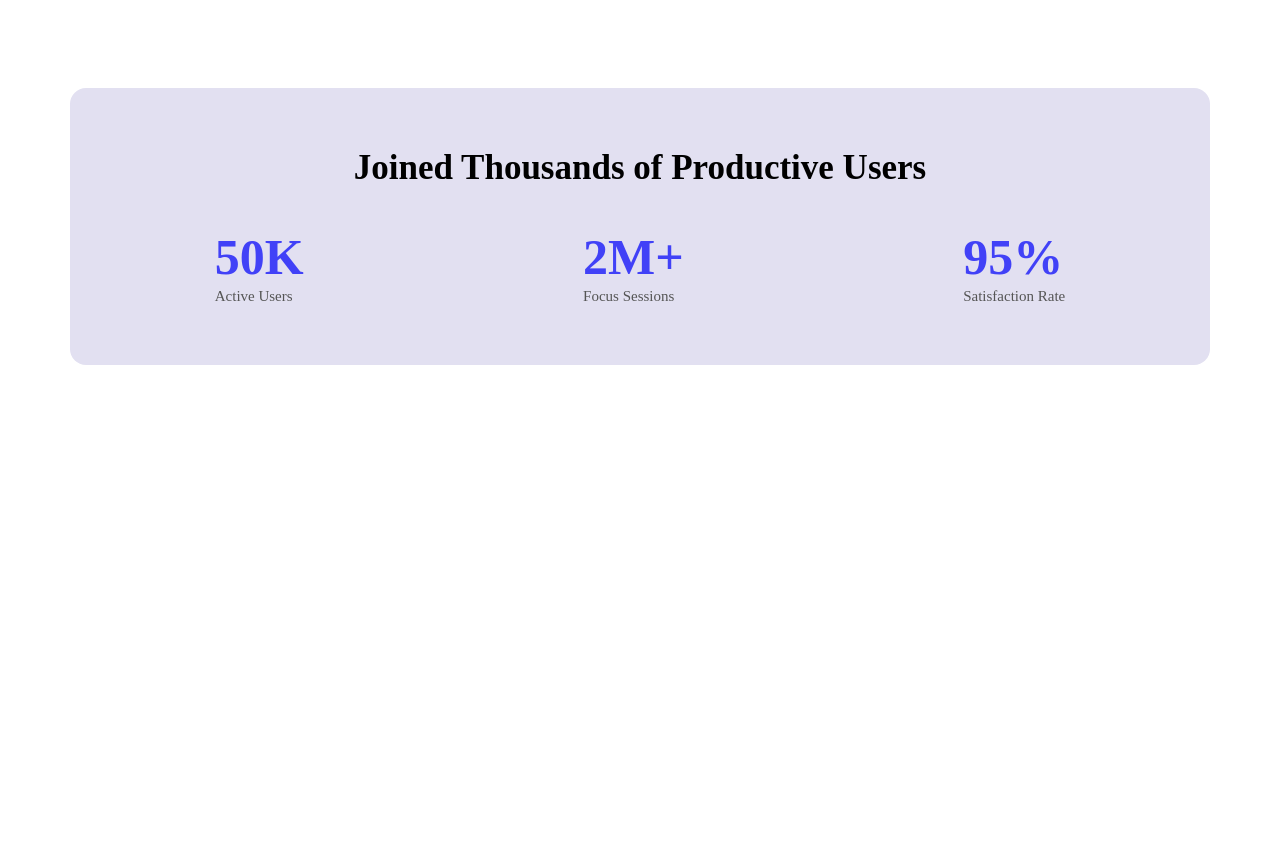
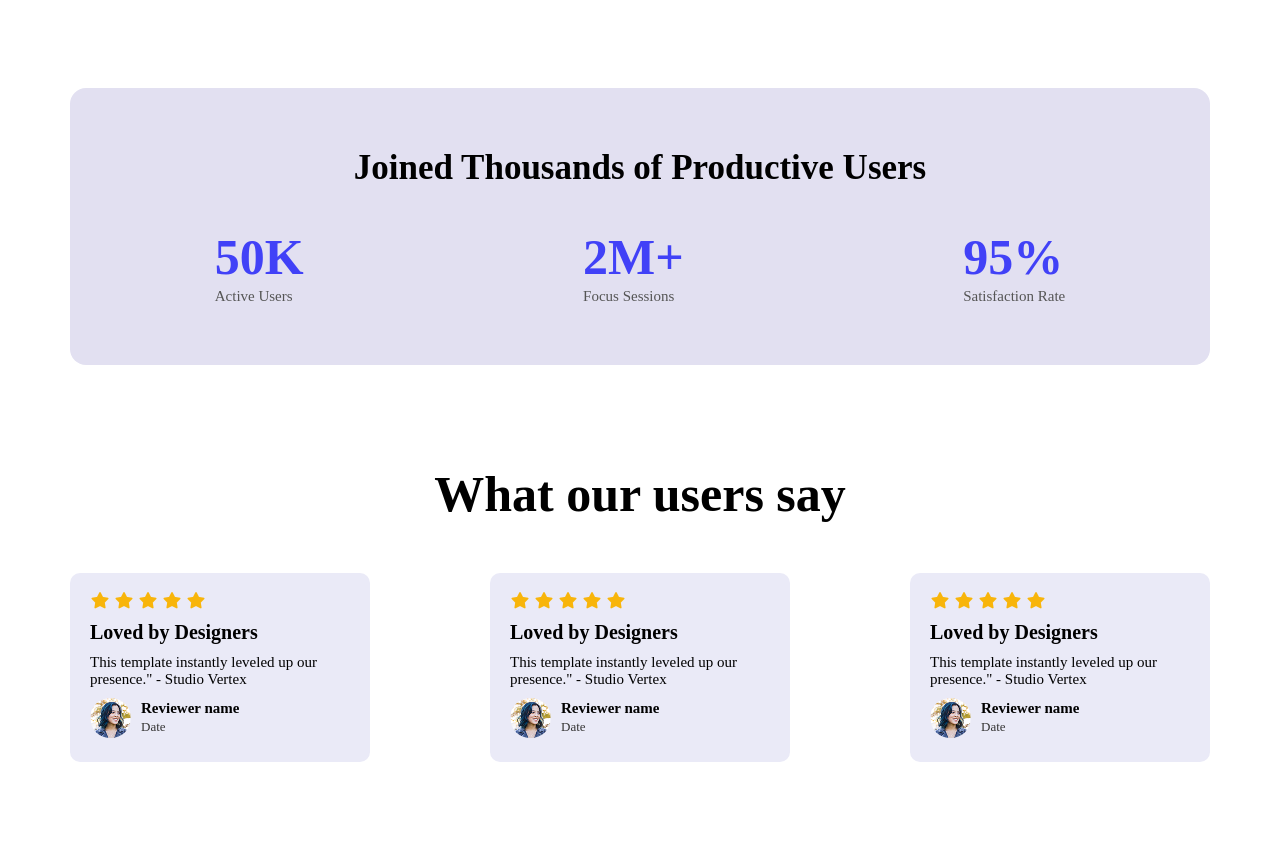
Before and after one commit to mahmuda111267/Assignment-02, a plain HTML site: page index.html in a window 1280 px wide. Shown: the part 1216-2078 px from the top of the page. Before the commit the page ends 1681 px from the top, so only its background shows below. Drawn offline with Linux system fonts and the light colour scheme.

Commit message:
User Review Section done

```diff
--- a/index.html
+++ b/index.html
@@ -4,10 +4,14 @@
     <meta charset="UTF-8">
     <meta name="viewport" content="width=device-width, initial-scale=1.0">
     <title>Assignment-02</title>
-    <link rel="stylesheet" href="style.css">
+    <link rel="stylesheet" href="https://cdnjs.cloudflare.com/ajax/libs/font-awesome/7.0.1/css/all.min.css" integrity="sha512-2SwdPD6INVrV/lHTZbO2nodKhrnDdJK9/kg2XD1r9uGqPo1cUbujc+IYdlYdEErWNu69gVcYgdxlmVmzTWnetw==" crossorigin="anonymous" referrerpolicy="no-referrer" />
     <link rel="preconnect" href="https://fonts.googleapis.com">
     <link rel="preconnect" href="https://fonts.gstatic.com" crossorigin>
     <link href="https://fonts.googleapis.com/css2?family=Inter:ital,opsz,wght@0,14..32,100..900;1,14..32,100..900&family=Poppins:ital,wght@0,100;0,200;0,300;0,400;0,500;0,600;0,700;0,800;0,900;1,100;1,200;1,300;1,400;1,500;1,600;1,700;1,800;1,900&display=swap" rel="stylesheet">
+
+    <link rel="stylesheet" href="style.css">
+
+
 </head>
 <body>
 
@@ -36,8 +40,6 @@
 
     </section>
 
-
-
     <section class="status">
         <h2>Joined Thousands of Productive Users</h2>
         <div class="status-box">
@@ -58,6 +60,73 @@
 
 
 
+    <section class="user-section">
+        <h1>What our users say</h1>
+        <div class="user-review">
+            <div class="user-review-text">
+                <div class="stars">
+                    <i class="fa-solid fa-star"></i>
+                    <i class="fa-solid fa-star"></i>
+                    <i class="fa-solid fa-star"></i>
+                    <i class="fa-solid fa-star"></i>
+                    <i class="fa-solid fa-star"></i>
+                </div>
+                <h2>Loved by Designers</h2>
+                <p>This template instantly leveled up our <br> presence." - Studio Vertex</p>
+                <div class="profile">
+                    <div class="user-profile-img">
+                        <img src="./image/avatar.png" alt="">
+                    </div>
+                    <div class="user-profile-text">
+                        <p>Reviewer name</p>
+                        <span>Date</span>
+                    </div>
+                </div>
+            </div>
+
+            <div class="user-review-text">
+                <div class="stars">
+                    <i class="fa-solid fa-star"></i>
+                    <i class="fa-solid fa-star"></i>
+                    <i class="fa-solid fa-star"></i>
+                    <i class="fa-solid fa-star"></i>
+                    <i class="fa-solid fa-star"></i>
+                </div>
+                <h2>Loved by Designers</h2>
+                <p>This template instantly leveled up our <br> presence." - Studio Vertex</p>
+                <div class="profile">
+                    <div class="user-profile-img">
+                        <img src="./image/avatar.png" alt="">
+                    </div>
+                    <div class="user-profile-text">
+                        <p>Reviewer name</p>
+                        <span>Date</span>
+                    </div>
+                </div>
+            </div>
+
+           <div class="user-review-text">
+                <div class="stars">
+                    <i class="fa-solid fa-star"></i>
+                    <i class="fa-solid fa-star"></i>
+                    <i class="fa-solid fa-star"></i>
+                    <i class="fa-solid fa-star"></i>
+                    <i class="fa-solid fa-star"></i>
+                </div>
+                <h2>Loved by Designers</h2>
+                <p>This template instantly leveled up our <br> presence." - Studio Vertex</p>
+                <div class="profile">
+                    <div class="user-profile-img">
+                        <img src="./image/avatar.png" alt="">
+                    </div>
+                    <div class="user-profile-text">
+                        <p>Reviewer name</p>
+                        <span>Date</span>
+                    </div>
+                </div>
+            </div>
+        </div>
+    </section>
 
 
 
--- a/style.css
+++ b/style.css
@@ -146,3 +146,70 @@
   font-size: 15px;
   margin-top: 2px;
 }
+
+.user-section{
+    max-width: 1140px;
+    margin: 0 auto;
+}
+
+.user-section h1{
+    font-size: 50px;
+    text-align: center;
+    margin-top: 100px;
+    margin-bottom: 50px;
+}
+
+.stars{
+    color: rgb(248, 181, 11);
+    margin-bottom: 10px;
+}
+
+.user-review-text{
+    box-sizing: border-box;
+    background-color: #eaeaf7;
+    padding: 20px;
+    width: 300px;
+    border-radius: 10px;
+    margin-bottom: 100px;
+}
+
+.user-review-text h2{
+    font-size: 20px;
+
+}
+
+.user-review-text p{
+    font-size: 15px;
+    margin-top: 10px;
+}
+
+.user-review{
+    display: flex;
+    justify-content: space-between;
+
+}
+
+.profile{
+    display: flex;
+    margin-top: 10px;
+    gap: 10px;
+}
+
+.user-profile-img img{
+    border-radius: 50%;
+}
+
+.user-profile-text p{
+    margin-top: 2px;
+    font-weight: 700;
+    font-size: 15px;
+
+
+}
+
+.user-profile-text span{
+    font-size: 13px;
+    color: #363535;
+
+
+}
```
Also changed, not shown: image/avatar.png (added).
